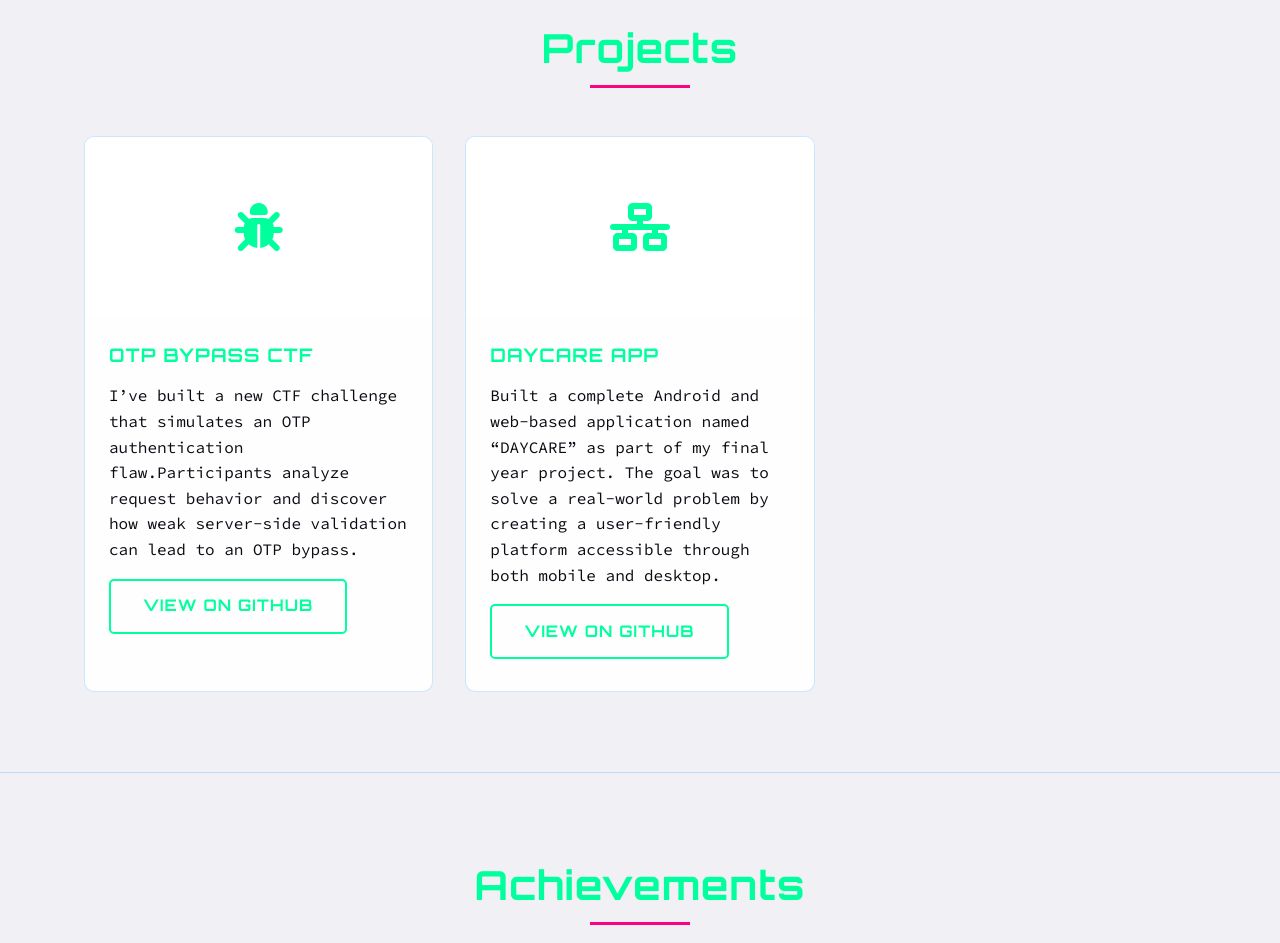
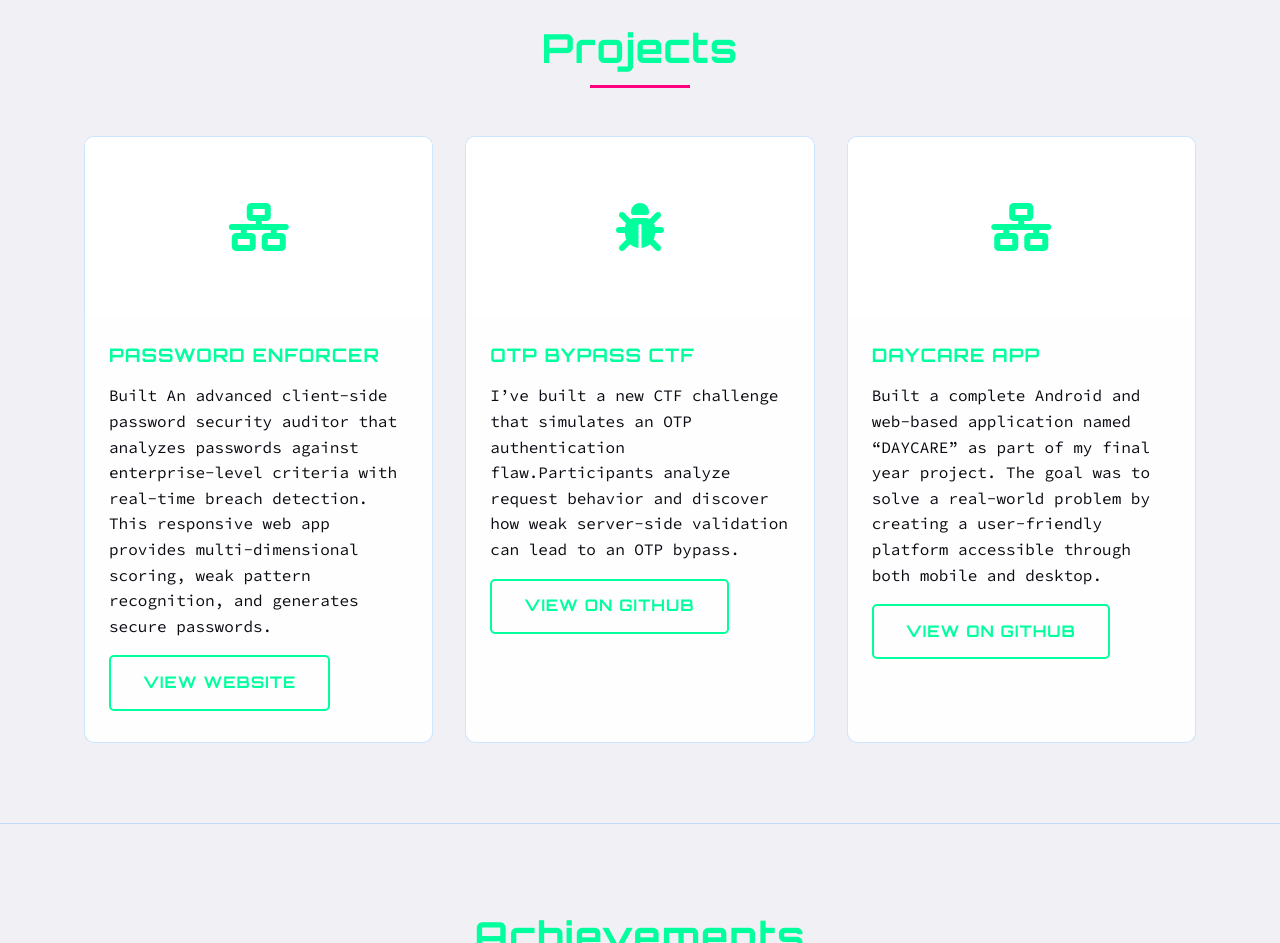
Before and after one commit to jaseervk/Portfolio, a plain HTML site: page index.html in a window 1280 px wide. Shown: the part 4900-5843 px from the top of the page. Drawn offline with Linux system fonts and the light colour scheme.

Commit message:
Update index.html

```diff
--- a/index.html
+++ b/index.html
@@ -1158,7 +1158,21 @@ childcare management problem.</p>
             <div class="section-title">
                 <h2>Projects</h2>
             </div>
+
+
             <div class="projects-grid">
+
+                 <div class="project-card">
+                    <div class="project-img">
+                        <i class="fas fa-network-wired"></i>
+                    </div>
+                    <div class="project-content">
+                        <h3>PASSWORD ENFORCER</h3>
+                        <p>Built An advanced client-side password security auditor that analyzes passwords against enterprise-level criteria with real-time breach detection. This responsive web app provides multi-dimensional scoring, weak pattern recognition, and generates secure passwords.</p>
+                        <a href="https://jaseervk.github.io/password_ckecker" class="btn" style="margin-top: 1rem;">VIEW WEBSITE</a>
+                    </div>
+                </div>
+
                 <div class="project-card">
                     <div class="project-img">
                         <i class="fas fa-bug"></i>
```
